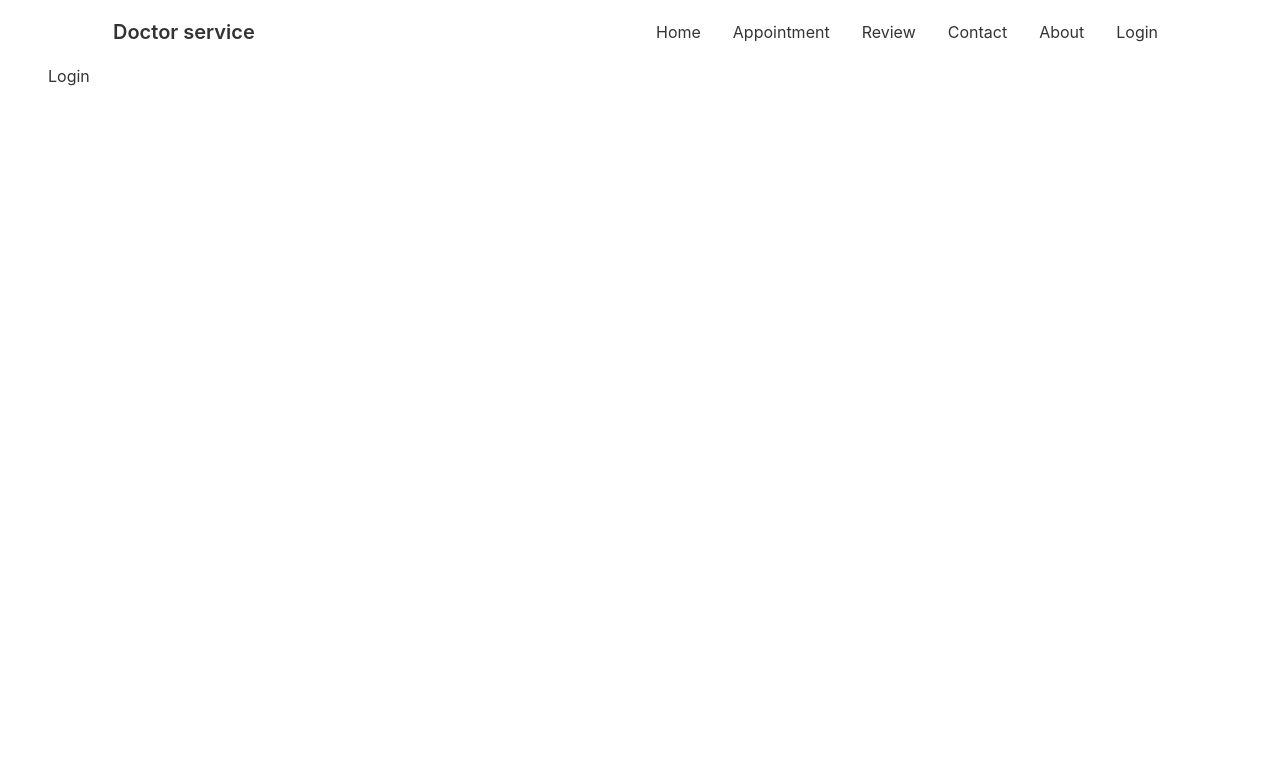
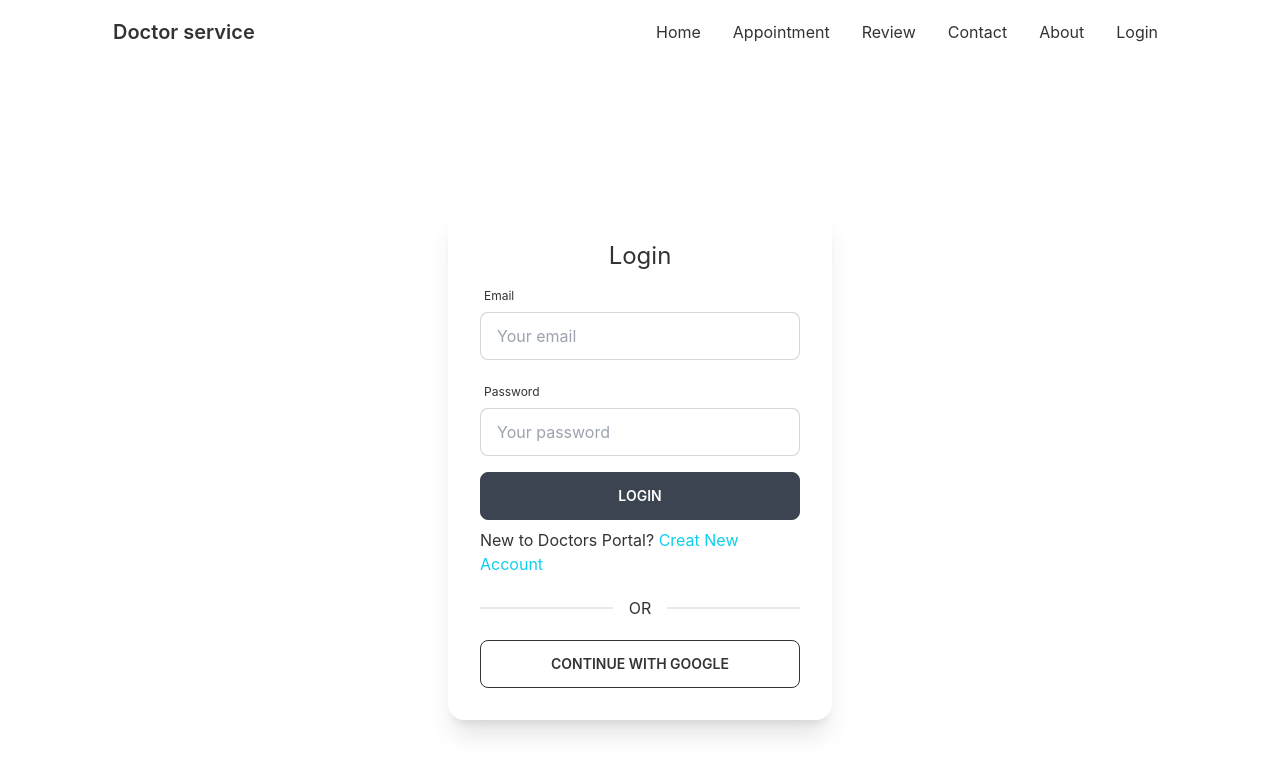
Before and after one commit to BabulKumar2022/doctor-client-service, a React (Create React App) app: page /login in a window 1280 px wide. Shown: the top 774 px of the page. Built offline with nearby package versions, Linux system fonts and the light colour scheme; no server answers.

Commit message:
signup added

```diff
--- a/package.json
+++ b/package.json
@@ -13,6 +13,7 @@
     "react-day-picker": "^8.0.4",
     "react-dom": "^18.1.0",
     "react-firebase-hooks": "^5.0.3",
+    "react-hook-form": "^7.31.1",
     "react-router-dom": "^6.3.0",
     "react-scripts": "5.0.1",
     "web-vitals": "^2.1.4"
--- a/src/App.js
+++ b/src/App.js
@@ -7,6 +7,7 @@
 import Review from './Pages/Review/Review';
 import Appointment from './Pages/Appointment/Appointment';
 import About from './Pages/About/About';
+import SignUp from './Pages/Login/SignUp';
 
 function App() {
 
@@ -20,6 +21,7 @@
         <Route path='/review' element={<Review></Review>}></Route>
         <Route path='/appointment' element={<Appointment></Appointment>}></Route>
         <Route path='/about' element={<About></About>}></Route>
+        <Route path='/signup' element={<SignUp></SignUp>}></Route>
       </Routes>
     </div>
   );
--- /dev/null
+++ b/src/Pages/Home/Shared/Loading.js
@@ -0,0 +1,11 @@
+import React from "react";
+
+const Loading = () => {
+  return (
+    <div class="flex items-center justify-center ">
+      <div class="w-16 h-16 border-b-2 border-green-900 rounded-full animate-spin"></div>
+    </div>
+  );
+};
+
+export default Loading;
--- a/src/Pages/Login/Login.js
+++ b/src/Pages/Login/Login.js
@@ -1,11 +1,123 @@
-import React from 'react';
+import React from "react";
+import { useSignInWithEmailAndPassword, useSignInWithGoogle } from "react-firebase-hooks/auth";
+import auth from "../../firebase.init";
+import { useForm } from "react-hook-form";
+import Loading from "../Home/Shared/Loading";
+import { Link } from "react-router-dom";
 
 const Login = () => {
-    return (
-        <div>
-          <h2>Login</h2>
+  const [signInWithGoogle, gUser, gLoading, gError] = useSignInWithGoogle(auth);
+  const { register, formState: { errors }, handleSubmit } = useForm();
+  const [ signInWithEmailAndPassword, user, loading, error,] = useSignInWithEmailAndPassword(auth);
+
+
+  let signInError;
+
+  if(loading || gLoading){
+   return <Loading></Loading>
+  }
+  if(error || gError){
+    signInError = <p className="text-red-500">{error?.message || gError?.message}</p>
+  }
+
+
+  if (user || gUser) {
+    console.log(user || gUser);
+  }
+  const onSubmit = (data) => {
+    console.log(data);
+    signInWithEmailAndPassword(data.email, data.password);
+  };
+  return (
+    <div className="flex justify-center items-center h-screen">
+      <div className="card w-96 bg-base-100 shadow-xl">
+        <div className="card-body">
+          <h2 className="text-center text-2xl">Login</h2>
+          <form onSubmit={handleSubmit(onSubmit)}>
+            <div className="form-control w-full max-w-xs">
+              <label className="label">
+                <span className="label-text-alt">Email</span>
+              </label>
+              <input
+                type="email"
+                placeholder="Your email"
+                className="input input-bordered w-full max-w-xs"
+                {...register("email", {
+                  required: {
+                    value: true,
+                    message: "Email is required",
+                  },
+                  pattern: {
+                    value: /[a-z0-9]+@[a-z]+\.[a-z]{2,3}/,
+                    message: "provide a valid email",
+                  }
+                })}
+              />
+              <label className="label">
+                {errors.email?.type === "required" && (
+                  <span className="label-text-alt text-red-500">
+                    {errors.email.message}
+                  </span>
+                )}
+                {errors.email?.type === "pattern" && (
+                  <span className="label-text-alt text-red-500">
+                    {errors.email.message}
+                  </span>
+                )}
+              </label>
+            </div>
+
+            <div className="form-control w-full max-w-xs">
+              <label className="label">
+                <span className="label-text-alt">Password</span>
+              </label>
+              <input
+                type="password"
+                placeholder="Your password"
+                class="input input-bordered w-full max-w-xs"
+                {...register("password", {
+                  required: {
+                    value: true,
+                    message: "Password is required",
+                  },
+                  minLength: {
+                    value: 6,
+                    message: "Must be six character or longer ",
+                  }
+                })}
+              />
+              <label className="label">
+                {errors.password?.type === "required" && (
+                  <span className="label-text-alt text-red-500">
+                    {errors.password.message}
+                  </span>
+                )}
+                {errors.password?.type === "minLength" && (
+                  <span className="label-text-alt text-red-500">
+                    {errors.password.message}
+                  </span>
+                )}
+              </label>
+            </div>
+                  {signInError}
+            <input
+              className="btn w-full max-w-xs text-white"
+              type="submit"
+              value="Login"
+            />
+          </form>
+          <p>New to Doctors Portal? <Link className="text-primary" to="/signUp">Creat New Account</Link></p>
+          <div className="divider">OR</div>
+          <button
+            onClick={() => signInWithGoogle()}
+            className="btn btn-outline"
+          >
+            Continue with google
+          </button>
         </div>
-    );
+      </div>
+    </div>
+  );
 };
 
 export default Login;
--- /dev/null
+++ b/src/Pages/Login/SignUp.js
@@ -0,0 +1,154 @@
+import React from 'react';
+import { useCreateUserWithEmailAndPassword, useSignInWithGoogle } from "react-firebase-hooks/auth";
+import auth from "../../firebase.init";
+import { useForm } from "react-hook-form";
+import Loading from "../Home/Shared/Loading";
+import { Link } from "react-router-dom";
+
+
+const SignUp = () => {
+    const [signInWithGoogle, gUser, gLoading, gError] = useSignInWithGoogle(auth);
+  const { register, formState: { errors }, handleSubmit } = useForm();
+  const [
+    createUserWithEmailAndPassword,
+    user,
+    loading,
+    error,
+  ] = useCreateUserWithEmailAndPassword(auth);
+
+
+  let signInError;
+
+  if(loading || gLoading){
+   return <Loading></Loading>
+  }
+  if(error || gError){
+    signInError = <p className="text-red-500">{error?.message || gError?.message}</p>
+  }
+
+
+  if (user || gUser) {
+    console.log(user || gUser);
+  }
+  const onSubmit = (data) => {
+    console.log(data);
+    createUserWithEmailAndPassword(data.email, data.password);
+  };
+    return (
+        <div className="flex justify-center items-center h-screen">
+        <div className="card w-96 bg-base-100 shadow-xl">
+          <div className="card-body">
+            <h2 className="text-center text-2xl">Sign Up</h2>
+            <form onSubmit={handleSubmit(onSubmit)}>
+              <div className="form-control w-full max-w-xs">
+                <label className="label">
+                  <span className="label-text-alt">Name</span>
+                </label>
+                <input
+                  type="name"
+                  placeholder="Your name"
+                  className="input input-bordered w-full max-w-xs"
+                  {...register("name", {
+                    required: {
+                      value: true,
+                      message: "Name is required",
+                    }
+                  })}
+                />
+                <label className="label">
+                  {errors.name?.type === "required" && (
+                    <span className="label-text-alt text-red-500">
+                      {errors.name.message}
+                    </span>
+                  )}
+
+                </label>
+              </div>
+
+              <div className="form-control w-full max-w-xs">
+                <label className="label">
+                  <span className="label-text-alt">Email</span>
+                </label>
+                <input
+                  type="email"
+                  placeholder="Your email"
+                  className="input input-bordered w-full max-w-xs"
+                  {...register("email", {
+                    required: {
+                      value: true,
+                      message: "Email is required",
+                    },
+                    pattern: {
+                      value: /[a-z0-9]+@[a-z]+\.[a-z]{2,3}/,
+                      message: "provide a valid email",
+                    }
+                  })}
+                />
+                <label className="label">
+                  {errors.email?.type === "required" && (
+                    <span className="label-text-alt text-red-500">
+                      {errors.email.message}
+                    </span>
+                  )}
+                  {errors.email?.type === "pattern" && (
+                    <span className="label-text-alt text-red-500">
+                      {errors.email.message}
+                    </span>
+                  )}
+                </label>
+              </div>
+
+              <div className="form-control w-full max-w-xs">
+                <label className="label">
+                  <span className="label-text-alt">Password</span>
+                </label>
+                <input
+                  type="password"
+                  placeholder="Your password"
+                  class="input input-bordered w-full max-w-xs"
+                  {...register("password", {
+                    required: {
+                      value: true,
+                      message: "Password is required",
+                    },
+                    minLength: {
+                      value: 6,
+                      message: "Must be six character or longer ",
+                    }
+                  })}
+                />
+                <label className="label">
+                  {errors.password?.type === "required" && (
+                    <span className="label-text-alt text-red-500">
+                      {errors.password.message}
+                    </span>
+                  )}
+                  {errors.password?.type === "minLength" && (
+                    <span className="label-text-alt text-red-500">
+                      {errors.password.message}
+                    </span>
+                  )}
+                </label>
+              </div>
+                    {signInError}
+              <input
+                className="btn w-full max-w-xs text-white"
+                type="submit"
+                value="SignUp"
+              />
+            </form>
+            <p>Already have an account ? <Link className="text-primary" to="/login">Please Login</Link></p>
+            <div className="divider">OR</div>
+            <button
+              onClick={() => signInWithGoogle()}
+              className="btn btn-outline"
+            >
+              Continue with google
+            </button>
+          </div>
+        </div>
+      </div>
+    );
+};
+
+export default SignUp;
```
Also changed, not shown: 1 other file (tests, documents, lock files or other folders).
